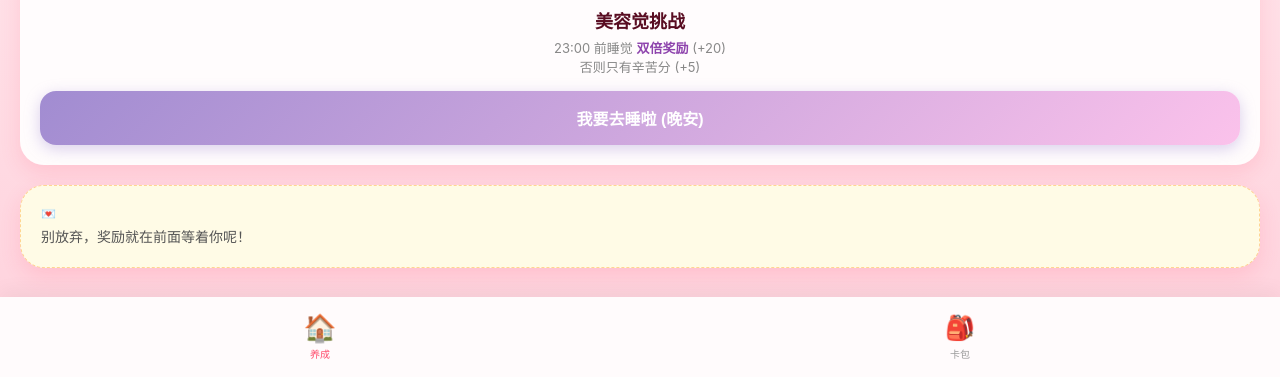
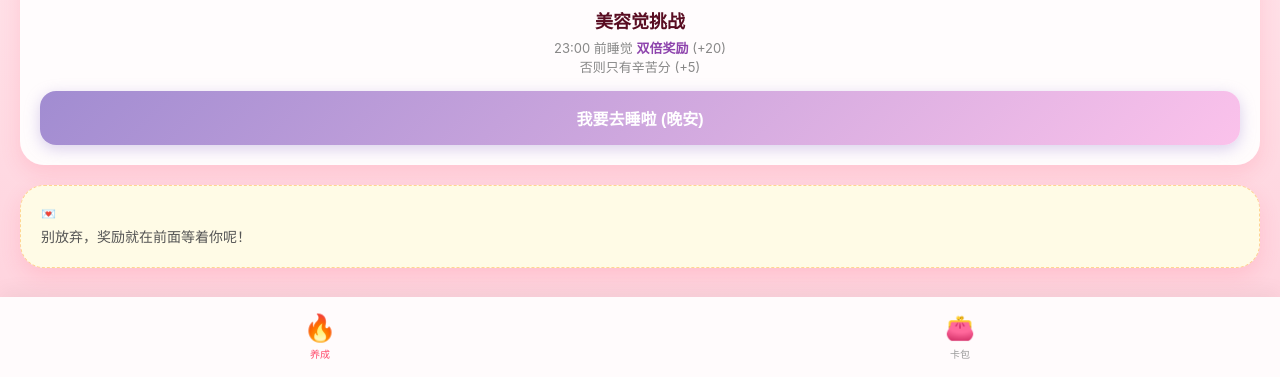
Before and after one commit to Quo-Vadis-orz/birthday2025, a plain HTML site: page index.html in a window 1280 px wide. Shown: the part 423-800 px from the top of the page. Drawn offline with Linux system fonts and the light colour scheme.

Commit message:
Update index.html

```diff
--- a/index.html
+++ b/index.html
@@ -281,11 +281,11 @@
     <!-- 底部导航 -->
     <div class="nav-bar">
         <div class="nav-item active" onclick="switchTab('home')">
-            <div class="nav-icon">🏠</div>
+            <div class="nav-icon">🔥</div>
             <div>养成</div>
         </div>
         <div class="nav-item" onclick="switchTab('wallet')">
-            <div class="nav-icon">🎒</div>
+            <div class="nav-icon">👛</div>
             <div>卡包</div>
         </div>
     </div>
```
